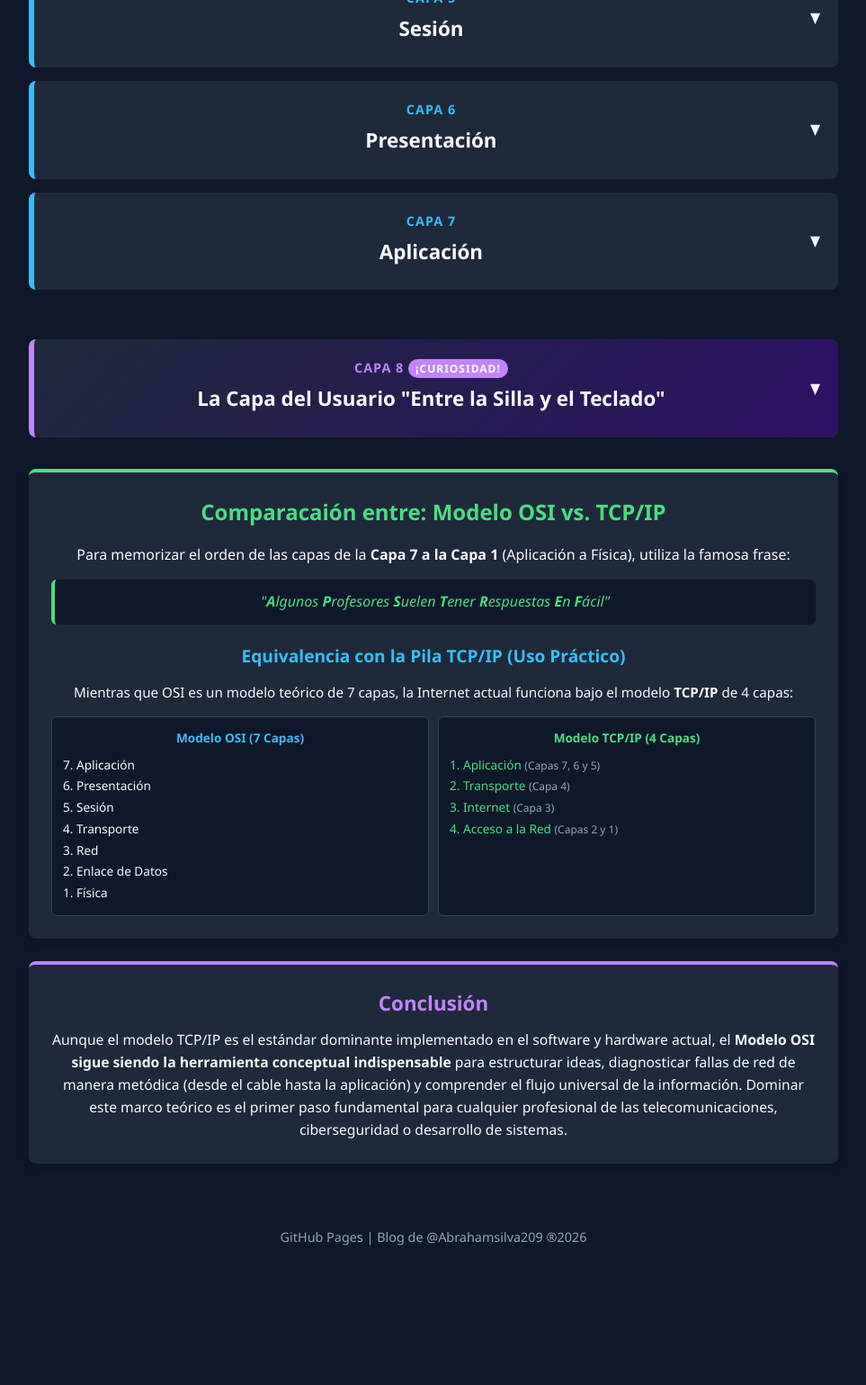
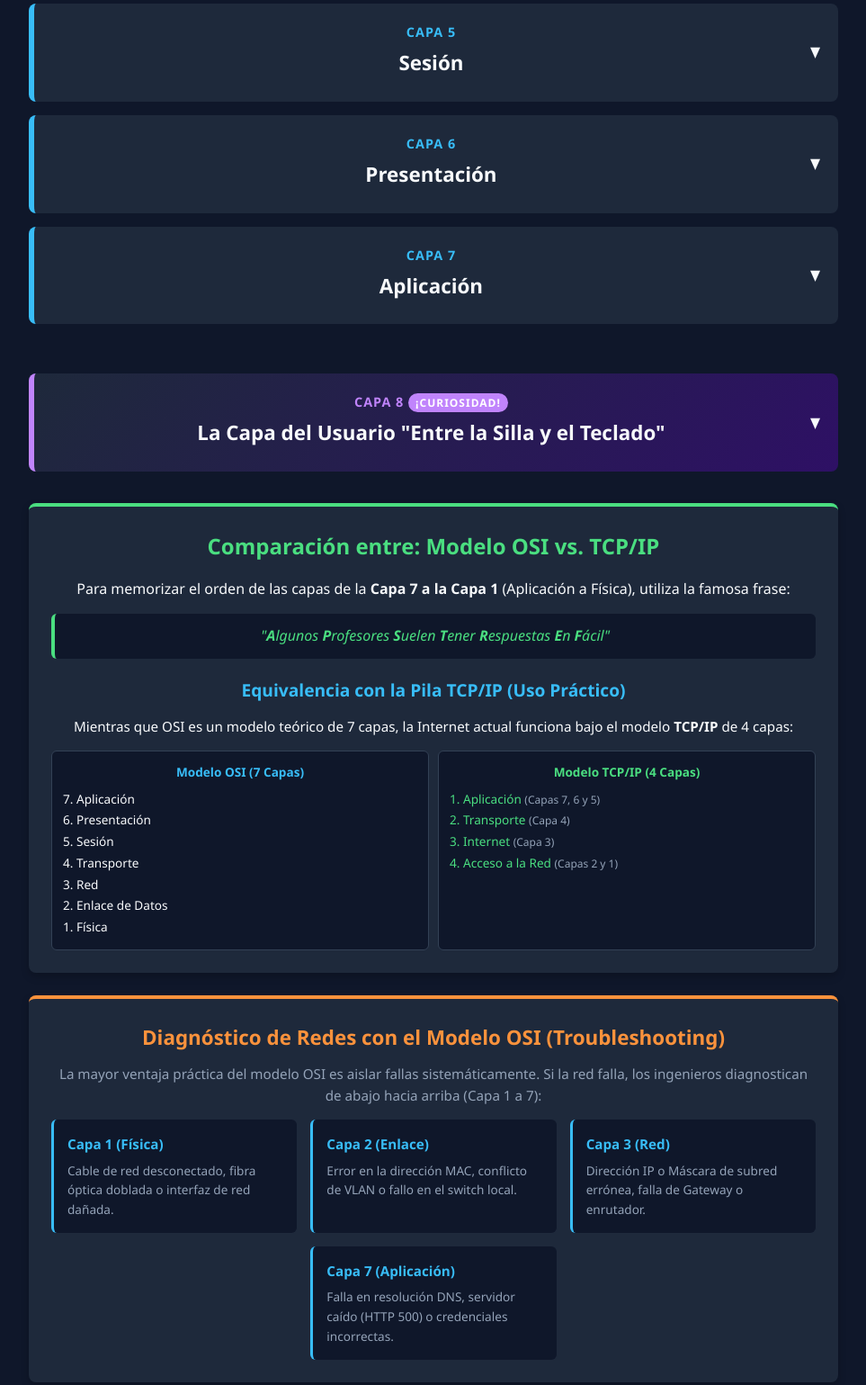
Before and after one commit to Abrahamsilvabussiness209/modelo-osi, a plain HTML site: page index.html in a window 1280 px wide. Shown: the part 1030-2569 px from the top of the page at 90% size, without its empty margins (158-1121 px from the left). Before the commit the page ends 2456 px from the top, so only its background shows below. Drawn offline with Linux system fonts and the light colour scheme.

Commit message:
[V3.0]
Blog del Modelo OSI [V3.0]

```diff
--- a/index.html
+++ b/index.html
@@ -11,6 +11,7 @@
             --accent-blue: #38bdf8;
             --accent-green: #4ade80;
             --accent-purple: #c084fc;
+            --accent-orange: #fb923c;
             --text-main: #f8fafc;
             --text-muted: #94a3b8;
         }
@@ -21,6 +22,9 @@
             padding: 0;
             font-family: 'Segoe UI', Tahoma, Verdana, Geneva, Tahoma, sans-serif;
         }
+
+
+        /*Esilo para el cuerpo de la pagina del blog*/
 
         body {
             background-color: var(--bg-color);
@@ -35,10 +39,12 @@
 
         header {
             text-align: center;
-            margin-bottom: 40px;
+            margin-bottom: 30px;
             padding: 20px 0;
         }
 
+
+        /*Encabezado h1*/
         header h1 {
             font-size: 2.5rem;
             color: var(--accent-blue);
@@ -52,11 +58,43 @@
             text-align: center;
         }
 
+
+        /*Estilos fijos para los containers de información*/
+
         .container {
             max-width: 900px;
             width: 100%;
             margin: 0 auto;
             text-align: center;
+        }
+
+        /* Botones de Control de Interacción */
+        .controls-container {
+            display: flex;
+            justify-content: flex-end;
+            gap: 10px;
+            margin-bottom: 15px;
+        }
+
+
+        /*Botones de acción*/
+
+        .btn-action {
+            background-color: var(--card-bg);
+            color: var(--accent-blue);
+            border: 1px solid var(--accent-blue);
+            padding: 6px 14px;
+            border-radius: 6px;
+            font-size: 0.85rem;
+            font-weight: 600;
+            cursor: pointer;
+            transition: all 0.2s ease;
+            margin-bottom: center;
+        }
+
+        .btn-action:hover {
+            background-color: var(--accent-blue);
+            color: var(--bg-color);
         }
 
         .osi-stack {
@@ -145,7 +183,22 @@
             font-weight: 600;
         }
 
-        /* Estilo para la Capa 8 */
+        /* Etiqueta PDU (Protocol Data Unit) */
+
+        .pdu-tag {
+            background-color: rgba(251, 146, 60, 0.15);
+            color: var(--accent-orange);
+            border: 1px solid var(--accent-orange);
+            padding: 2px 8px;
+            border-radius: 4px;
+            font-size: 0.8rem;
+            font-weight: bold;
+            display: inline-block;
+            margin-bottom: 8px;
+        }
+
+        /* Estilos reservados para la Capa 8 */
+
         .layer-8 {
             border-left-color: var(--accent-purple);
             background: linear-gradient(135deg, #1e293b 0%, #2e1065 100%);
@@ -166,6 +219,7 @@
         }
 
         /* Estilo para secciones estáticas del blog */
+
         .blog-section {
             background-color: var(--card-bg);
             border-radius: 8px;
@@ -173,6 +227,36 @@
             width: 100%;
             text-align: center;
             box-shadow: 0 4px 10px rgba(0, 0, 0, 0.2);
+        }
+
+        /* Cuadrícula de Diagnóstico */
+
+        .troubleshooting-grid {
+            display: grid;
+            grid-template-columns: repeat(auto-fit, minmax(240px, 1fr));
+            gap: 15px;
+            justify-content: center;
+            margin-top: 15px;
+            text-align: left;
+        }
+
+        .trouble-card {
+            background: #0f172a;
+            padding: 15px;
+            border-radius: 6px;
+            border-left: 3px solid var(--accent-blue);
+        }
+
+        .trouble-card h4 {
+            color: var(--accent-blue);
+            font-size: 0.95rem;
+            margin-bottom: 6px;
+        }
+
+        .trouble-card p {
+            font-size: 0.85rem;
+            color: var(--text-muted);
+            text-align: left;
         }
 
         footer {
@@ -197,7 +281,7 @@
             <p>Haz clic en cualquier capa para explorar sus detalles, protocolos y dispositivos.</p>
         </header>
 
-        <!-- INTRODUCCIÓN DEL BLOG -->
+        <!-- Intro del Blog -->
         <section class="blog-section" style="margin-bottom: 25px; border-top: 4px solid var(--accent-blue);">
             <h2 style="color: var(--accent-blue); font-size: 1.6rem; margin-bottom: 12px;">
                 Comprendiendo la Arquitectura del Modelo OSI
@@ -210,6 +294,12 @@
             </p>
         </section>
 
+        <!-- Botones de Expandir / Colapsar -->
+        <div class="controls-container">
+            <button class="btn-action" onclick="expandAll()">Expandir Todo</button>
+            <button class="btn-action" onclick="collapseAll()">Colapsar Todo</button>
+        </div>
+
         <main class="osi-stack">
             <!-- Capa 1 -->
             <div class="layer-card" onclick="toggleLayer(this)">
@@ -221,7 +311,8 @@
                     <span>▼</span>
                 </div>
                 <div class="layer-details">
-                    <p>La Capa Física es el nivel básico (PDU: Bit) encargado de transportar secuencias de ceros y unos no estructurados a través del medio físico. Define especificaciones eléctricas, mecánicas y funcionales como voltajes, sincronización de bits, tipos de conectores y la velocidad de transmisión. Sin esta infraestructura física, la transmisión lógica sería imposible.</p>
+                    <span class="pdu-tag">PDU: Bit</span>
+                    <p>La Capa Física es el nivel básico encargado de transportar secuencias de ceros y unos no estructurados a través del medio físico. Define especificaciones eléctricas, mecánicas y funcionales como voltajes, sincronización de bits, tipos de conectores y la velocidad de transmisión. Sin esta infraestructura física, la transmisión lógica sería imposible.</p>
                     <div class="badge-container">
                         <span class="badge">Cables UTP / Fibra Óptica</span>
                         <span class="badge">Hubs</span>
@@ -229,7 +320,6 @@
                     </div>
                 </div>
             </div>
-
 
             <!-- Capa 2 -->
             <div class="layer-card" onclick="toggleLayer(this)">
@@ -241,6 +331,7 @@
                     <span>▼</span>
                 </div>
                 <div class="layer-details">
+                    <span class="pdu-tag">PDU: Trama (Frame)</span>
                     <p>Estructura los bits en 'Tramas' (Frames) para una transferencia confiable entre dispositivos conectados a la misma red local. Utiliza direccionamiento físico (direcciones MAC) y se divide en las subcapas LLC (Logical Link Control) para control de flujo y MAC (Media Access Control) para gestionar el acceso al medio físico y detectar errores de transmisión.</p>
                     <div class="badge-container">
                         <span class="badge">Ethernet</span>
@@ -250,7 +341,6 @@
                     </div>
                 </div>
             </div>
-
 
             <!-- Capa 3 -->
             <div class="layer-card" onclick="toggleLayer(this)">
@@ -262,6 +352,7 @@
                     <span>▼</span>
                 </div>
                 <div class="layer-details">
+                    <span class="pdu-tag">PDU: Paquete (Packet)</span>
                     <p>Asigna direccionamiento lógico (IP) y maneja el empaquetado de datos ('Paquetes') para enviarlos a través de diferentes redes interconectadas. Mediante algoritmos de enrutamiento dinámico y estático, determina la mejor ruta que debe seguir la información desde un origen hasta su destino final superando múltiples saltos de red.</p>
                     <div class="badge-container">
                         <span class="badge">IPv4 / IPv6</span>
@@ -270,7 +361,6 @@
                     </div>
                 </div>
             </div>
-
 
             <!-- Capa 4 -->
             <div class="layer-card" onclick="toggleLayer(this)">
@@ -282,6 +372,7 @@
                     <span>▼</span>
                 </div>
                 <div class="layer-details">
+                    <span class="pdu-tag">PDU: Segmento (TCP) / Datagrama (UDP)</span>
                     <p>Garantiza la comunicación end-to-end gestionando la transmisión mediante 'Segmentos' o 'Datagramas'. Utiliza números de puerto para dirigir el tráfico a aplicaciones específicas. Ofrece dos enfoques: TCP para transferencias totalmente seguras con control de errores y acuses de recibo, o UDP para servicios ultrarrápidos en tiempo real sin verificación de entregas.</p>
                     <div class="badge-container">
                         <span class="badge">TCP</span>
@@ -290,7 +381,6 @@
                     </div>
                 </div>
             </div>
-
 
             <!-- Capa 5 -->
             <div class="layer-card" onclick="toggleLayer(this)">
@@ -302,6 +392,7 @@
                     <span>▼</span>
                 </div>
                 <div class="layer-details">
+                    <span class="pdu-tag">PDU: Datos (Data)</span>
                     <p>Encargada de coordinar, mantener, sincronizar y finalizar las conversaciones (sesiones) entre sistemas distribuidos. Permite insertar puntos de control (checkpoints) en transferencias de gran tamaño para que, en caso de interrupción de red, la transmisión pueda reanudarse exactamente desde el último punto guardado sin reiniciar el proceso.</p>
                     <div class="badge-container">
                         <span class="badge">NetBIOS</span>
@@ -310,7 +401,6 @@
                     </div>
                 </div>
             </div>
-
 
             <!-- Capa 6 -->
             <div class="layer-card" onclick="toggleLayer(this)">
@@ -322,6 +412,7 @@
                     <span>▼</span>
                 </div>
                 <div class="layer-details">
+                    <span class="pdu-tag">PDU: Datos (Data)</span>
                     <p>Sintetiza y traduce los datos para que el sistema emisor y receptor interpreten la información bajo el mismo formato, independientemente de sus arquitecturas. Es la encargada de tareas cruciales como la conversión de codificación de caracteres (ASCII/Unicode), la compresión de archivos multimedia y el cifrado/descifrado de datos de seguridad (TLS/SSL).</p>
                     <div class="badge-container">
                         <span class="badge">SSL / TLS</span>
@@ -330,7 +421,6 @@
                     </div>
                 </div>
             </div>
-
 
             <!-- Capa 7 -->
             <div class="layer-card" onclick="toggleLayer(this)">
@@ -342,6 +432,7 @@
                     <span>▼</span>
                 </div>
                 <div class="layer-details">
+                    <span class="pdu-tag">PDU: Datos (Data)</span>
                     <p>Proporciona la interfaz y los protocolos de red necesarios para que las aplicaciones de usuario (navegadores, clientes de correo o servicios web) puedan enviar y recibir información. Define los estándares de comunicación de alto nivel mediante los cuales interactúan directamente los programas informáticos con la infraestructura de red subyacente.</p>
                     <div class="badge-container">
                         <span class="badge">HTTP / HTTPS</span>
@@ -351,7 +442,6 @@
                     </div>
                 </div>
             </div>
-
 
             <!-- Capa 8: Curiosidad -->
             <div class="layer-card layer-8" onclick="toggleLayer(this)">
@@ -363,17 +453,17 @@
                     <span>▼</span>
                 </div>
                 <div class="layer-details">
-                    <p><strong>¿Sabías que...?</strong> En la cultura informática, la "Capa 8" se refiere sarcásticamente al error, que ocurre entre el monitor, teclado y la silla, es decir, el <strong>ser humano</strong> que opera el equipo, así como a las decisiones administrativas, financieras o políticas dentro de una organización. Aunque no existe formalmente en el estándar ISO, se considera una de las capas más críticas para la ciberseguridad y estabilidad de red.</p>
+                    <p><strong>¿Sabías que...?</strong> En la cultura informática, la "Capa 8" se refiere sarcásticamente al error que ocurre entre el monitor, teclado y la silla, es decir, el <strong>ser humano</strong> que opera el equipo, así como a las decisiones administrativas, financieras o políticas dentro de una organización. Aunque no existe formalmente en el estándar ISO, se considera una de las capas más críticas para la ciberseguridad y estabilidad de red.</p>
                     <br>
                     <p>Se estima en broma que más del 80% de las fallas críticas de red catalogadas como "misteriosas" corresponden a errores de Capa 8, conocidos comúnmente como códigos de error <strong>PEBCAK</strong> (<em>Problem Exists Between Chair And Keyboard</em>) o <strong>Error ID-10-T</strong>.</p>
                 </div>
             </div>
         </main>
 
-        <!-- FICHA MNEMOTÉCNICA Y COMPARATIVA OSI vs TCP/IP -->
+        <!-- Ficha Memotécnica y Comparativa OSI vs TCP/IP -->
         <section class="blog-section" style="margin-top: 35px; border-top: 4px solid var(--accent-green);">
             <h2 style="color: var(--accent-green); font-size: 1.5rem; margin-bottom: 15px;">
-                Comparacaión entre: Modelo OSI vs. TCP/IP
+                Comparación entre: Modelo OSI vs. TCP/IP
             </h2>
             <p style="margin-bottom: 15px;">
                 Para memorizar el orden de las capas de la <strong>Capa 7 a la Capa 1</strong> (Aplicación a Física), utiliza la famosa frase:
@@ -408,7 +498,35 @@
             </div>
         </section>
 
-        <!-- PARRAFO DE FINALIZACIÓN -->
+        <!-- Sección de diagnostico práctico de fallas -->
+        <section class="blog-section" style="margin-top: 25px; border-top: 4px solid var(--accent-orange);">
+            <h2 style="color: var(--accent-orange); font-size: 1.4rem; margin-bottom: 10px;">
+                Diagnóstico de Redes con el Modelo OSI (Troubleshooting)
+            </h2>
+            <p style="font-size: 0.95rem; color: var(--text-muted);">
+                La mayor ventaja práctica del modelo OSI es aislar fallas sistemáticamente. Si la red falla, los ingenieros diagnostican de abajo hacia arriba (Capa 1 a 7):
+            </p>
+            <div class="troubleshooting-grid">
+                <div class="trouble-card">
+                    <h4>Capa 1 (Física)</h4>
+                    <p>Cable de red desconectado, fibra óptica doblada o interfaz de red dañada.</p>
+                </div>
+                <div class="trouble-card">
+                    <h4>Capa 2 (Enlace)</h4>
+                    <p>Error en la dirección MAC, conflicto de VLAN o fallo en el switch local.</p>
+                </div>
+                <div class="trouble-card">
+                    <h4>Capa 3 (Red)</h4>
+                    <p>Dirección IP o Máscara de subred errónea, falla de Gateway o enrutador.</p>
+                </div>
+                <div class="trouble-card" style="grid-column: 2;">
+                    <h4>Capa 7 (Aplicación)</h4>
+                    <p>Falla en resolución DNS, servidor caído (HTTP 500) o credenciales incorrectas.</p>
+                </div>
+            </div>
+        </section>
+
+        <!-- Despedida o cierre de la pagina del blog -->
         <section class="blog-section" style="margin-top: 25px; border-top: 4px solid var(--accent-purple);">
             <h2 style="color: var(--accent-purple); font-size: 1.4rem; margin-bottom: 10px;">
                 Conclusión
@@ -434,6 +552,17 @@
 
             element.classList.toggle('active');
         }
+
+        /* Funciones de control V3.0 */
+        function expandAll() {
+            const allCards = document.querySelectorAll('.layer-card');
+            allCards.forEach(card => card.classList.add('active'));
+        }
+
+        function collapseAll() {
+            const allCards = document.querySelectorAll('.layer-card');
+            allCards.forEach(card => card.classList.remove('active'));
+        }
     </script>
 </body>
 
```
